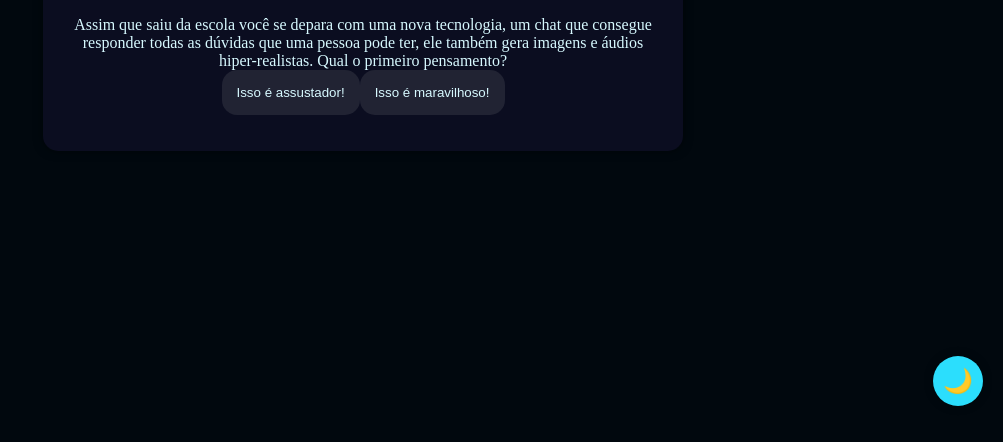
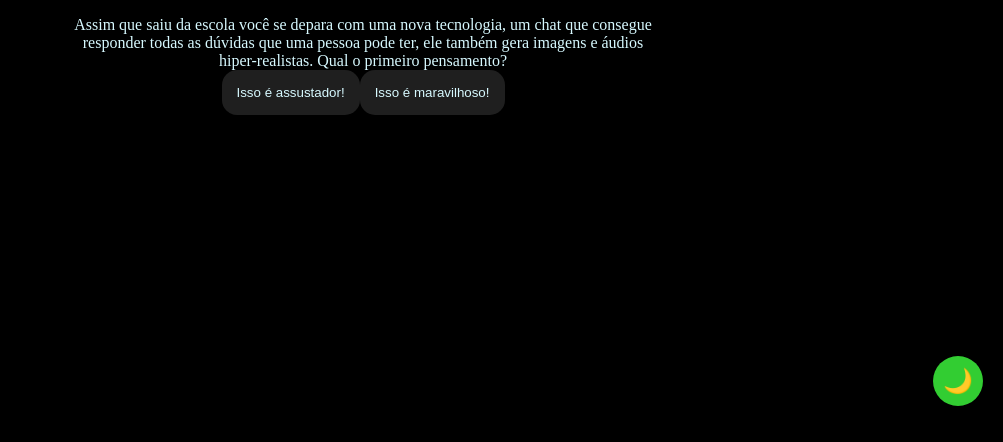
Before and after one commit to GabrielSumb/IA, a plain HTML site: page index.html in a window 1280 px wide. Shown: the part 374-816 px from the top of the page, without its empty margins (277-1280 px from the left). Drawn offline with Linux system fonts and the light colour scheme.

Commit message:
Update style.css

```diff
--- a/style.css
+++ b/style.css
@@ -1,8 +1,8 @@
 :root{
-    --cor-fundo: #01080E ;
-    --cor-principal: #0B0D20 ;
-    --cor-secundaria: #212333;
-    --cor-destaque: #2BDEFD;
+    --cor-fundo: #000000;
+    --cor-principal: #000000;
+    --cor-secundaria: #1f1f1f;
+    --cor-destaque: #32CD32;
     --cor-texto: #D7F9FF;
 }
 
```
